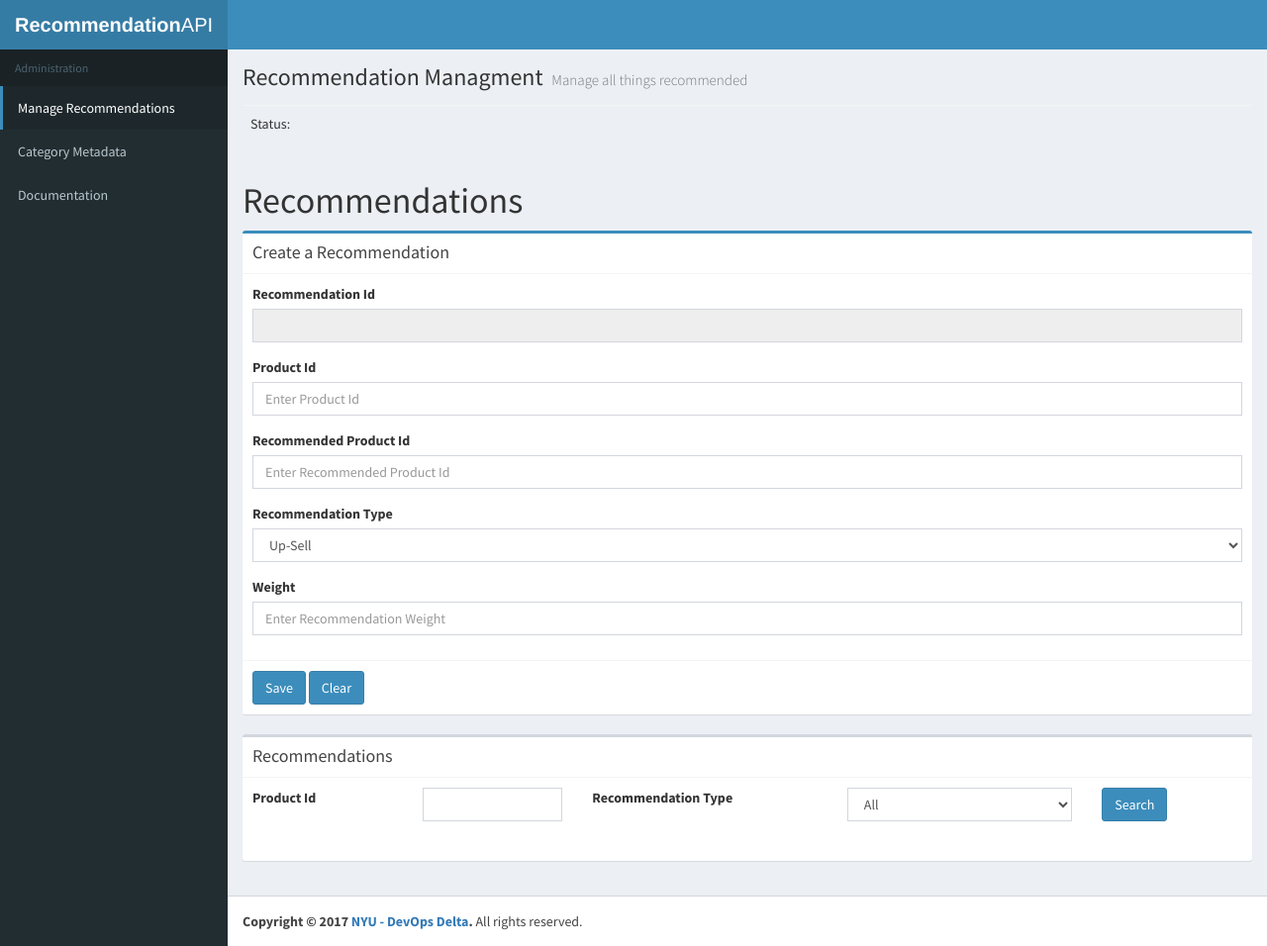
After one commit to devopsdelta/recommendations, a Flask app: template app/templates/manage.html in a window 1280 px wide. The commit adds this page. Shown: the whole page at 99% size. Run offline with Flask 2, Linux system fonts and the light colour scheme; the template is opened without the code that fills it, so the values that code supplies are empty; some libraries are stand-ins or nearby versions.

Commit message:
Everything is working except for detail

```diff
--- a/app/server.py
+++ b/app/server.py
@@ -122,7 +122,7 @@ class RecommendationCollection(Resource):
 
         if type_name:
             rec_type = RecommendationType.find_by_name(type_name)
-
+            print rec_type
             if not rec_type:
                 raise NotFound("Recommendations with type '{}' was not found.".format(type_name))
 
@@ -135,7 +135,6 @@ class RecommendationCollection(Resource):
         else:
             recs = Recommendation.all()
 
-        print "Type", type_name, "product", product_id, "Recs", recs
         results = [rec.serialize() for rec in recs if rec is not None]
 
         return results, status.HTTP_200_OK
--- /dev/null
+++ b/app/static/js/recommendations.js
@@ -0,0 +1,245 @@
+$(function () {
+
+        // ****************************************
+        //  U T I L I T Y   F U N C T I O N S
+        // ****************************************
+
+        // Updates the form with data from the response
+        function update_form_data(res) {
+            $("#product_id").val(res.product_id);
+            $("#rec_product_id").val(res.rec_product_id);
+            $("#rec_type_id").val(res.rec_type_id);
+            $("#weight").val(res.weight);
+
+            if (res.available == true) {
+                $("#rec_available").val("true");
+            } else {
+                $("#rec_available").val("false");
+            }
+        }
+
+        // ****************************************
+        // Create or Update a Recommendation
+        // ****************************************
+
+        $("#create-btn").click(function () {
+            var rec_id = $("#rec_id").val();
+            var verb = "POST"
+            var url = "/recommendations"
+            var message = "Created"
+
+            if (rec_id != '') {
+                verb = "PUT"
+                url = "/recommendations/" + rec_id
+                message = "Updated"
+            }
+
+            var product_id = $("#product_id").val();
+            var rec_product_id = $("#rec_product_id").val();
+            var rec_type_id = $("#rec_type_id").val();
+            var weight = $("#weight").val();
+
+            var data = {
+                "product_id": parseInt(product_id),
+                "rec_product_id": parseInt(rec_product_id),
+                "rec_type_id": parseInt(rec_type_id),
+                "weight": parseFloat(weight)
+            };
+
+            var ajax = $.ajax({
+                type: verb,
+                url: url,
+                contentType:"application/json",
+                data: JSON.stringify(data),
+            });
+
+            ajax.done(function(res){
+                update_form_data(res)
+                flash_message(message)
+            });
+
+            ajax.fail(function(res){
+                flash_message(res.responseJSON.message)
+            });
+        });
+
+        // ****************************************
+        // Retrieve a Recommendation
+        // ****************************************
+
+        $("#retrieve-btn").click(function () {
+
+            var rec_id = $("#rec_id").val();
+
+            var ajax = $.ajax({
+                type: "GET",
+                url: "/recommendations/" + rec_id,
+                contentType:"application/json",
+                data: ''
+            })
+
+            ajax.done(function(res){
+                update_form_data(res)
+                flash_message("Successfully retrieved recommendation: " + rec_id)
+            });
+
+            ajax.fail(function(res){
+                clear_form_data()
+                flash_message(res.responseJSON.message)
+            });
+
+        });
+
+        // ****************************************
+        // Clear the form
+        // ****************************************
+
+        $("#clear-btn").click(function () {
+            $("#rec_id").val("");
+            clear_form_data()
+        });
+
+        // ****************************************
+        // Search for a Recommendation
+        // ****************************************
+
+        $("#search-btn").click(function () {
+
+            var product_id = $("#product_id_search").val();
+            var type_name = $("#rec_type_name").val();
+
+            var queryString = ""
+
+            if (type_name) {
+                queryString += 'type=' + type_name
+            }
+
+            if (product_id) {
+                if (queryString.length > 0) {
+                    queryString += '&product_id=' + product_id
+                } else {
+                    queryString += 'product_id=' + product_id
+                }
+            }
+
+            var ajax = $.ajax({
+                type: "GET",
+                url: "/recommendations?" + queryString,
+                contentType:"application/json",
+                data: ''
+            })
+
+            ajax.done(function(res){
+                $("#search_results").empty();
+                var html = "<table id='search_results' class='table table-bordered table-striped dataTable'"
+                html += " role='grid' aria-describedby='search_result_info'>"
+                html += '<thead>'
+                html += '<tr role="row">'
+                html += '<th class="sorting_asc" tabindex="0" aria-controls="example1 rowspan="1" colspan="1" style="width: 240.8px;" aria-sort="ascending" aria-label="Recommendation Id: activate to sort column descending">Rec Id</th>'
+                html += '<th class="sorting" tabindex="0" aria-controls="example1" rowspan="1" colspan="1" style="width: 203.6px;" aria-label="Product Id: activate to sort column ascending">Product Id</th>'
+                html += '<th class="sorting" tabindex="0" aria-controls="example1" rowspan="1" colspan="1" style="width: 259.833px;" aria-label="Type: activate to sort column ascending">Type</th>'
+                html += '<th class="sorting" tabindex="0" aria-controls="example1" rowspan="1" colspan="1" style="width: 208.433px;" aria-label="Recommended Product Id: activate to sort column ascending">Rec Product Id</th>'
+                html += '<th class="sorting" tabindex="0" aria-controls="example1" rowspan="1" colspan="1" style="width: 152.333px;" aria-label="Weight: activate to sort column ascending">Weight</th>'
+                html += '<th class="sorting" tabindex="0" aria-controls="example1" rowspan="1" colspan="1" style="width: 200px;" aria-label="Status: activate to sort column ascending">&nbsp;</th>'
+                html += '</tr>'
+                html += '</thead>'
+                html += '<tbody>'
+
+                for(var i = 0; i < res.length; i++) {
+                    rec = res[i];
+                    row_class = ((i % 2 == 0) ? 'even' : 'odd');
+                    var row = "<tr role='row' class='" + row_class + "'>"
+                    row += "<td><a href='/recommendations/detail/" + rec.id + "'>" + rec.id + "</a></td>"
+                    row += "<td>" + rec.product_id + "</td>"
+                    row += "<td>" + rec.rec_type.name + "</td>"
+                    row += "<td>" + rec.rec_product_id + "</td>"
+                    row += "<td>" + rec.weight + "</td>"
+                    row += "<td><button class='btn btn-link' id='edit_" + rec.id + "' onclick='edit_row(" + rec.id + ");'>Edit</button> | "
+                    row += "<button class='btn btn-link' id='delete_" + rec.id + "' onclick='confirm_delete(" + rec.id + ");'>Delete</button></td>"
+                    row += "</tr>"
+
+                    html += row
+                }
+                html += '</tbody>'
+                html += '</table>'
+
+                $("#search_results").append(html);
+
+                flash_message("Success")
+            });
+
+            ajax.fail(function(res){
+                flash_message(res.responseJSON.message)
+            });
+
+        });
+
+    })
+
+    function confirm_delete(id) {
+        if(confirm("Are you sure you want to delete this?")){
+            var ajax = $.ajax({
+                type: "DELETE",
+                url: "/recommendations/" + id,
+                contentType:"application/json",
+                data: '',
+            })
+
+            ajax.done(function(res){
+                alert("Recommendation with ID [" + id + "] has been Deleted!")
+                if(!json.error) location.reload(true);
+            });
+
+            ajax.fail(function(res){
+                flash_message("Server error!")
+            });
+        }
+        else{
+            return false;
+        }
+    }
+
+    function edit_row(id) {
+
+        var ajax = $.ajax({
+            type: "GET",
+            url: "/recommendations/" + id,
+            contentType:"application/json",
+            data: ''
+        })
+
+        ajax.done(function(res){
+            $("#rec_id").val(res.id)
+            $("#product_id").val(res.product_id);
+            $("#rec_product_id").val(res.rec_product_id);
+            $("#rec_type_id").val(res.rec_type_id);
+            $("#weight").val(res.weight);
+
+            if (res.available == true) {
+                $("#rec_available").val("true");
+            } else {
+                $("#rec_available").val("false");
+            }
+
+            flash_message("Successfully retrieved recommendation: " + id)
+        });
+
+        ajax.fail(function(res){
+            clear_form_data()
+            flash_message(res.responseJSON.message)
+        });
+    }
+
+    // Updates the flash message area
+    function flash_message(message) {
+        $("#flash_message").empty();
+        $("#flash_message").append(message);
+    }
+
+    /// Clears all form fields
+    function clear_form_data() {
+        $("#product_id").val('');
+        $("#rec_product_id").val('');
+        $("#rec_type_id").val('1');
+        $("#weight").val('');
+    }
--- a/app/templates/base.html
+++ b/app/templates/base.html
@@ -34,7 +34,6 @@
     <!-- Google Font -->
     <link rel="stylesheet"
           href="https://fonts.googleapis.com/css?family=Source+Sans+Pro:300,400,600,700,300italic,400italic,600italic">
-
 </head>
 <body class="hold-transition skin-blue sidebar-mini">
 <div class="wrapper">
@@ -88,12 +87,9 @@
         <small>Manage all things recommended</small>
       </h1>
     </section>
-
     <!-- Main content -->
     <section class="content container-fluid">
-
       {% block content %}{% endblock %}
-
     </section>
     <!-- /.content -->
   </div>
@@ -132,6 +128,9 @@
   <script type="text/javascript">
       {{ static_include("js/adminlte.min.js") | safe }}
   </script>
+  <script type="text/javascript">
+    {{ static_include("js/recommendations.js") | safe }}
+</script>
 {% endblock %}
 
 {% block scripts %}{% endblock %}
--- /dev/null
+++ b/app/templates/manage.html
@@ -0,0 +1,28 @@
+{% extends "base.html" %}
+{% set active_page = "manage" %}
+{% block title %}
+  Manage Recommendations
+{% endblock %}
+{% block head %}
+  {{ super() }}
+{% endblock %}
+{% block content %}
+
+  <div class="table-responsive">
+    <table class="table">
+      <tr><td>Status:</td><td><span id="flash_message"></span></td></tr>
+    </table>
+  </div>
+
+  <h1>Recommendations</h1>
+  <div class="row">
+    <div class="col-md-12">
+        {% include 'manage/form.html' %}
+    </div>
+  </div>
+  <div class="row">
+    <div class="col-md-12">
+        {% include 'manage/list.html' %}
+    </div>
+  </div>
+{% endblock content %}
--- /dev/null
+++ b/app/templates/manage/form.html
@@ -0,0 +1,41 @@
+<div class="box box-primary">
+    <div class="box-header with-border">
+        <h3 class="box-title">Create a Recommendation</h3>
+    </div>
+    <div class="form-group">
+        <div class="box-body">
+            <div class="form-group">
+                <label>Recommendation Id</label>
+                <input type="text" class="form-control" id="rec_id" disabled="true">
+            </div>
+            <div class="form-group">
+                <label for="product_id">Product Id</label>
+                <input type="number" class="form-control" id="product_id" placeholder="Enter Product Id">
+            </div>
+            <div class="form-group">
+                <label for="rec_product_id">Recommended Product Id</label>
+                <input type="number" class="form-control" id="rec_product_id" placeholder="Enter Recommended Product Id">
+            </div>
+            <div class="form-group">
+                <div class="form-group">
+                    <label>Recommendation Type</label>
+                    <select class="form-control" id="rec_type_id">
+                        <option value="1">Up-Sell</option>
+                        <option value="2">Accessory</option>
+                        <optgroup label="Deactivated" disabled>
+                                <option value="3">Cross-Sell</option>
+                            </optgroup>
+                    </select>
+                </div>
+            </div>
+            <div class="form-group">
+                <label for="weight">Weight</label>
+                <input type="number" class="form-control" id="weight" placeholder="Enter Recommendation Weight">
+            </div>
+        </div>
+        <div class="box-footer">
+            <button id="create-btn" type="submit" class="btn btn-primary">Save</button>
+            <button id="clear-btn" type="submit" class="btn btn-primary">Clear</button>
+        </div>
+    </div>
+</div>
--- /dev/null
+++ b/app/templates/manage/list.html
@@ -0,0 +1,41 @@
+    <div class="box box-default">
+        <div class="box-header with-border">
+            <h3 class="box-title">Recommendations</h3>
+            <div class="box-tools pull-right">
+            <button type="button" class="btn btn-box-tool" data-widget="collapse"><i class="fa fa-minus"></i></button>
+            <button type="button" class="btn btn-box-tool" data-widget="remove"><i class="fa fa-remove"></i></button>
+            </div>
+        </div>
+        <!-- /.box-header -->
+        <div class="box-body">
+            <div class="row">
+                <div class="col-md-12">
+                    <div class="form-group">
+                        <div class="row">
+                            <label class="col-md-2" for="product_id_search">Product Id</label>
+                            <div class="col-md-2">
+                                <input type="text" id="product_id_search" class="form-control" />
+                            </div>
+                            <label class="col-md-3">Recommendation Type</label>
+                            <div class="col-md-3">
+                                <div class="form-group">
+                                    <select class="form-control" id="rec_type_name">
+                                        <option value="">All</option>
+                                        <option value="up-sell">Up-Sell</option>
+                                        <option value="accessory">Accessory</option>
+                                        <option value="cross-sell">Cross-Sell</option>
+                                    </select>
+                                </div>
+                            </div>
+                            <div class="col-md-2">
+                                <button type="submit" class="btn btn-primary" id="search-btn">Search</button>
+                            </div>
+                        </div>
+                    </div>
+                    <div id="search_results">
+                    </div>
+                </div>
+            </div>
+        </div>
+        <!-- /.box-body -->
+    </div>
--- a/features/steps/recommendations_steps.py
+++ b/features/steps/recommendations_steps.py
@@ -34,7 +34,6 @@ def step_impl(context):
         payload = json.dumps(recommendations)
 
         context.resp = requests.post(create_url, data=payload, headers=headers)
-        #assert (context.resp.status_code==201)
         expect(context.resp.status_code).to_equal(201)
 
 
@@ -65,7 +64,7 @@ def step_impl(context):
     found = WebDriverWait(context.driver, WAIT_SECONDS).until(expected_conditions.presence_of_element_located((By.ID, 'rec_id')))
     assert found.text == '1'
     assert found.text != 'batman'
-    context.driver.save_screenshot('GetTest.png')
+    context.driver.save_screenshot('line67.png')
 
 @then(u'I will see a "product_id" with "45" in my results')
 def step_impl(context):
```
Also changed, not shown: app/templates/docs.html (+19 -2 lines), app/templates/manage/detail.html (added, +50 -0 lines), app/templates/recommendations.html (deleted, +0 -105 lines), app/views.py (+4 -3 lines), 1 other file.
